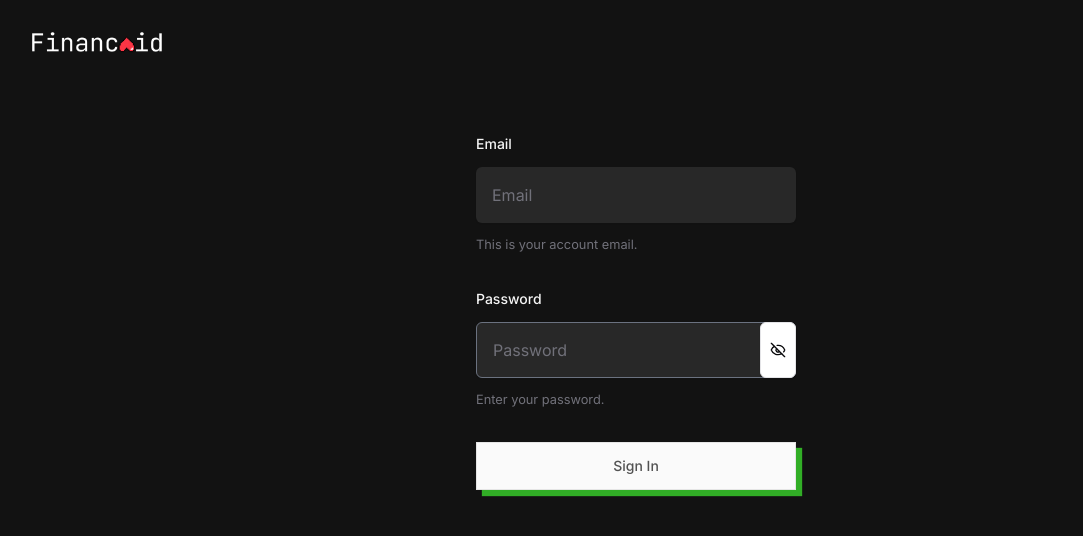
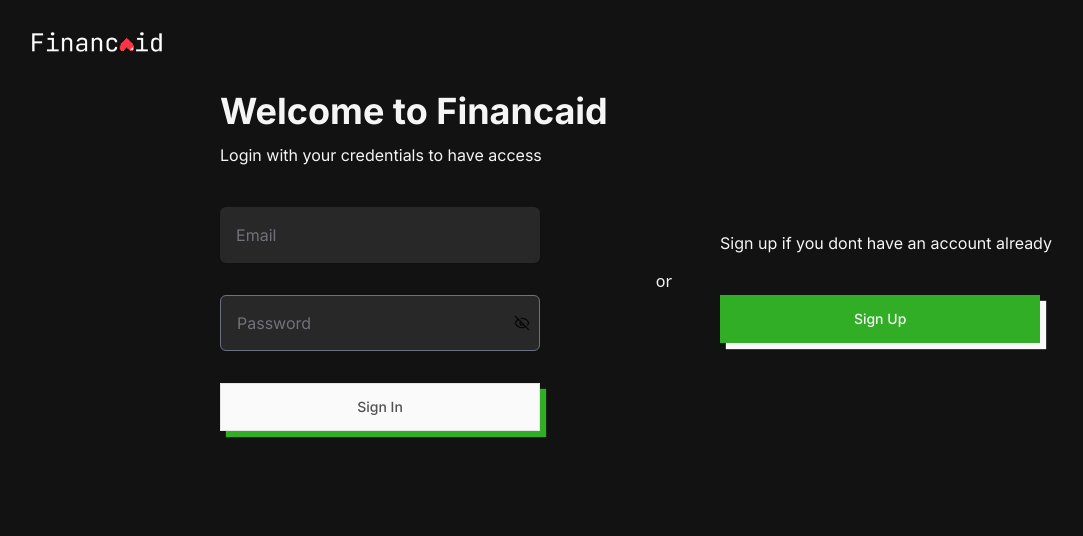
Before and after one commit to fabio3070/financaid-v2, a Next.js app: page /login in a window 1280 px wide. Shown: the top 536 px of the page, without its empty margins (4-1087 px from the left). Built offline with nearby package versions, Linux system fonts and the light colour scheme; no server answers.

Commit message:
feat: add redirect link to register page to login page

```diff
--- a/src/app/(auth)/login/page.tsx
+++ b/src/app/(auth)/login/page.tsx
@@ -1,17 +1,69 @@
+"use client"
+
+import { inter } from '@/app/ui/fonts'
 import LoginForm  from '@/components/login/Form'
+import { Button } from '@/components/ui/Button'
 import Logo from '@/components/ui/logo'
 import { palette } from '@/lib/palette'
 import React from 'react'
+import { useRouter } from 'next/navigation'
 
 export default function page() {
+  const router = useRouter();
+
   return (
     <main className={`min-h-screen relative`} style={{ backgroundColor: palette.background.dark}}>
       <section>
         <Logo/>
       </section>
-      <section className='max-w-xs m-auto'>
-        <LoginForm />
-      </section>
+      <div className='flex m-auto justify-center'>
+        <section className=''>
+          <div>
+            <h1
+            className={`${inter.className} text-4xl font-bold`}
+            style={{
+              color: palette.text['form-label']
+            }}>
+              Welcome to Financaid
+            </h1>
+            <h3
+            className={`${inter.className} mt-3 text-l`}
+            style={{
+              color: palette.text['form-label']
+            }}>
+              Login with your credentials to have access
+            </h3>
+          </div>
+          <div className='max-w-xs'>
+            <LoginForm />
+          </div>
+        </section>
+        <p
+        className='mx-12 self-center'
+        style={{
+          color: palette.text['form-label']
+        }}
+        >or</p>
+        <section className='self-center'>
+          <h3
+            className={`${inter.className} mt-3 text-l`}
+            style={{
+              color: palette.text['form-label']
+            }}
+          >
+              Sign up if you dont have an account already
+          </h3>
+          <div className="mt-10">
+            <Button
+            variant='reverse'
+            type="submit"
+            size="xlg"
+            onClick={() => router.push('/register')}
+            >Sign Up</Button>
+          </div>
+        </section>
+      </div>
+
     </main>
   )
 }
--- a/src/app/layout.tsx
+++ b/src/app/layout.tsx
@@ -1,6 +1,6 @@
 import './globals.css';
 import type { Metadata } from "next";
-import { getSession, SessionProvider } from 'next-auth/react';
+import { SessionProvider } from 'next-auth/react';
 import { auth } from "@/auth";
 import { Toaster } from "@/components/ui/sonner";
 
--- a/src/components/login/Form.tsx
+++ b/src/components/login/Form.tsx
@@ -6,10 +6,8 @@ import { Button } from "@/components/ui/Button"
 import {
   Form,
   FormControl,
-  FormDescription,
   FormField,
   FormItem,
-  FormLabel,
   FormMessage,
 } from "@/components/ui/form"
 import { Input } from "@/components/ui/input"
@@ -20,12 +18,9 @@ import { z } from "zod"
 import { credentialLogin } from "@/lib/actions/login/actions"
 import { useState } from "react";
 import { toast } from "sonner"
-import { useRouter } from "next/navigation";
-import { NextResponse } from "next/server";
 
 export default function MyForm() {
   const [isLoading, setIsLoading] = useState(false);
-  const router = useRouter();
 
   const form = useForm < z.infer < typeof loginFormSchema >> ({
     resolver: zodResolver(loginFormSchema),
@@ -49,6 +44,7 @@ export default function MyForm() {
 
       window.location.replace("/dashboard");
     } catch (error) {
+      console.log(error);
       toast("Invalid login");
     } finally {
       setIsLoading(false);
@@ -63,14 +59,12 @@ export default function MyForm() {
           name="email"
           render={({ field }) => (
             <FormItem>
-              <FormLabel>Email</FormLabel>
               <FormControl>
                 <Input
                 placeholder="Email"
                 type=""
                 {...field} />
               </FormControl>
-              <FormDescription>This is your account email.</FormDescription>
               <FormMessage />
             </FormItem>
           )}
@@ -81,11 +75,9 @@ export default function MyForm() {
           name="password"
           render={({ field }) => (
             <FormItem>
-              <FormLabel>Password</FormLabel>
               <FormControl>
                 <PasswordInput placeholder="Password" {...field} />
               </FormControl>
-              <FormDescription>Enter your password.</FormDescription>
               <FormMessage />
             </FormItem>
           )}
--- a/src/components/ui/Button.tsx
+++ b/src/components/ui/Button.tsx
@@ -14,15 +14,8 @@ const buttonVariants = cva(
       variant: {
         default:
           "bg-primary text-primary-foreground shadow hover:bg-primary/90 rounded-md",
-        destructive:
-          "bg-destructive text-destructive-foreground shadow-sm hover:bg-destructive/90 rounded-md",
-        outline:
-          "border border-input bg-background shadow-sm hover:bg-accent hover:text-accent-foreground rounded-md",
-        secondary:
-          "bg-secondary text-secondary-foreground shadow-sm hover:bg-secondary/80 rounded-md",
-        ghost: "hover:bg-accent hover:text-accent-foreground rounded-md",
-        link: "text-primary underline-offset-4 hover:underline rounded-md",
         shadow:  `w-[120px] font-medium h-12 px-6 border border-neutral-200 text-neutral-600 bg-neutral-50 [box-shadow:6px_6px_1px_var(--shadow-color)] active:translate-x-[4px] active:translate-y-[4px] active:[box-shadow:0px_0px_var(--shadow-color)]`,
+        reverse: `w-[120px] font-medium h-12 px-6 bg-[${palette.details["light-green"]}] [box-shadow:6px_6px_1px_var(--shadow-color)] active:translate-x-[4px] active:translate-y-[4px] active:[box-shadow:0px_0px_var(--shadow-color)]`,
         loading: "bg-primary text-primary-foreground shadow hover:bg-primary/90 rounded-md cursor-wait"
       },
       size: {
@@ -61,6 +54,13 @@ const Button = React.forwardRef<HTMLButtonElement, ButtonProps>(
                 ? palette.details["light-green"]
                 : 'rgb(38 38 38)'
             } as React.CSSProperties
+          : variant === 'reverse'
+          ?
+            {
+              '--shadow-color': palette.neutral["50"],
+              backgroundColor: palette.details["light-green"],
+              color: palette.text['form-label']
+            } as React.CSSProperties
           : undefined
         }
         disabled={isLoading}
```
Lines whose indentation alone changed are shown as unchanged.
